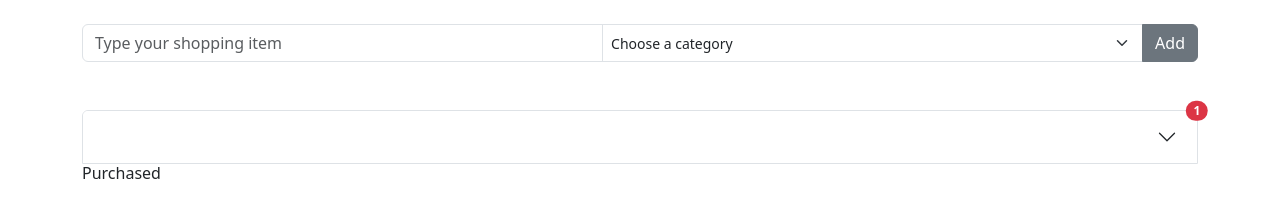
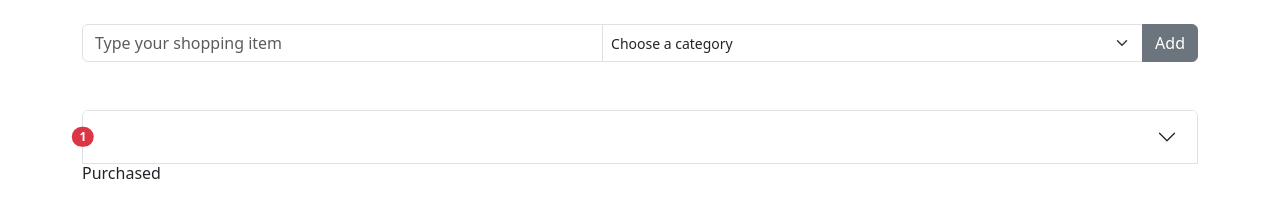
Before and after one commit to prabinkc2046/taskmanagerwithReact, a React (Create React App) app: page / in a window 1280 px wide. Both pictures are taken after typing "Sample" into the empty fields and a click on the button "Add". Shown: the top 213 px of the page. Built offline with nearby package versions, Linux system fonts and the light colour scheme.

Commit message:
on top of previous features, the number of items appears nicely on the middle of the left edge which is good

```diff
--- a/src/ListTask.js
+++ b/src/ListTask.js
@@ -46,12 +46,13 @@ export default function ListTask({
                 onClick={() => toggleAccordion(category)}
                 aria-expanded={activeAccordion === category}
                 aria-controls={`collapse-${index}`}
+                style={{ position: 'relative', display: 'flex', alignItems: 'center', paddingLeft: '1rem' }} // Adjust left padding
               >
-                <span className="d-inline-block">{category}</span>
-                <span className="position-absolute top-0 start-100 translate-middle badge rounded-pill bg-danger">
+                <span className="position-absolute top-50 start-0 translate-middle badge rounded-pill bg-danger">
                   {incompletedTask.filter(task => task.category === category).length}
                   <span className="visually-hidden">unread messages</span>
                 </span>
+                <span className="d-inline-block">{category}</span>
               </button>
             </h2>
             <div
```
